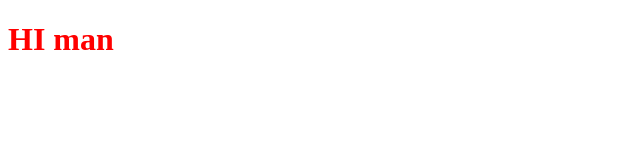
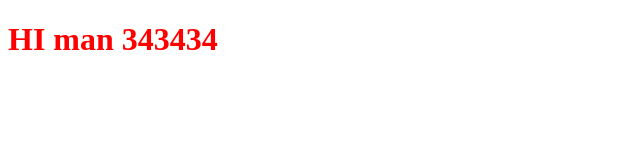
Before and after one commit to Chanchai2004/SE-Lab3-B6513535, a plain HTML site: page index.html in a window 1280 px wide. Shown: the whole page, without its empty margins (0-640 px from the left). Drawn offline with Linux system fonts and the light colour scheme.

Commit message:
nanan - close #16

```diff
--- a/index.html
+++ b/index.html
@@ -7,6 +7,6 @@
 </head>
 
 <body>
-    <h1 style="color: red">HI man</h1>
+    <h1 style="color: red">HI man 343434</h1>
 </body>
 </html>
```
